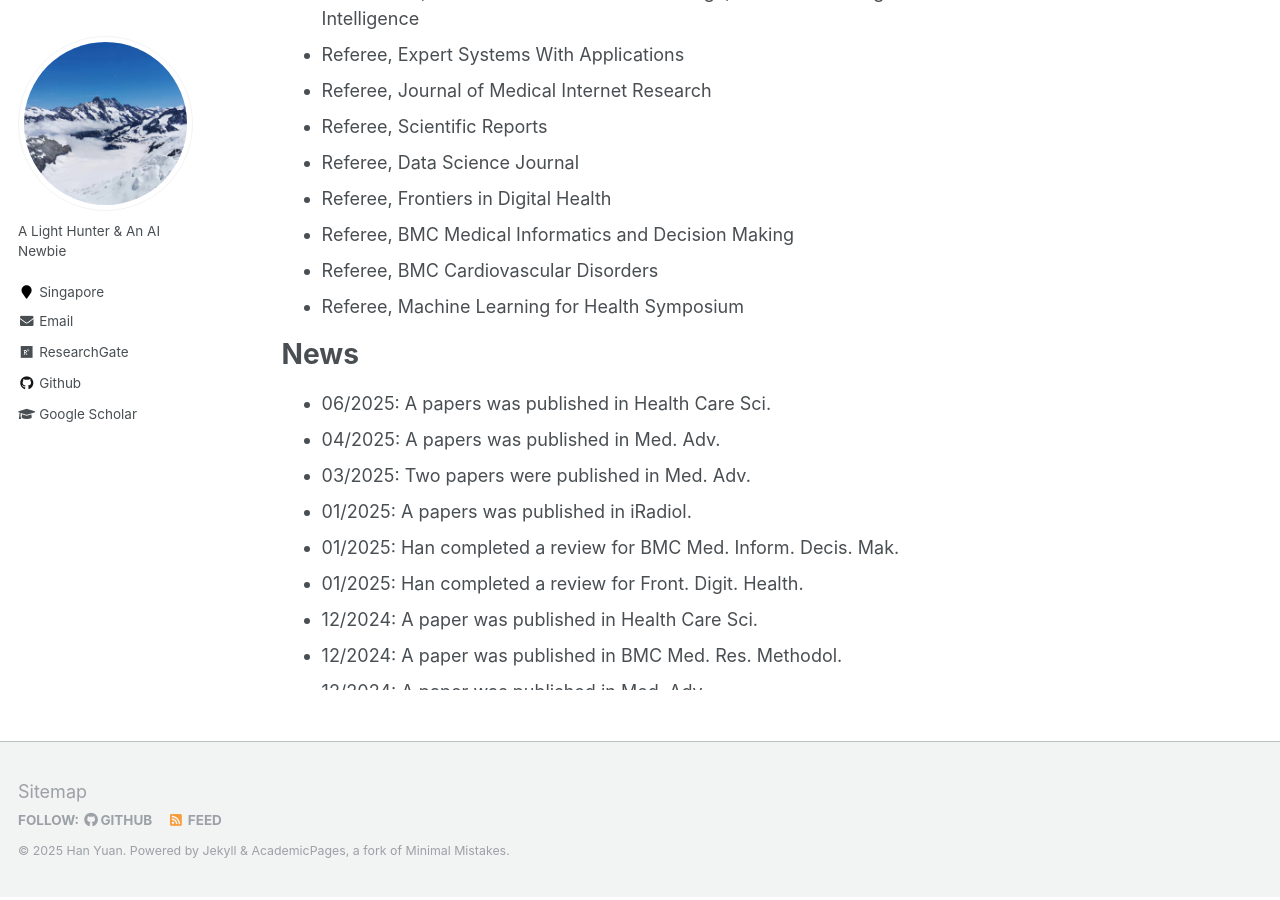
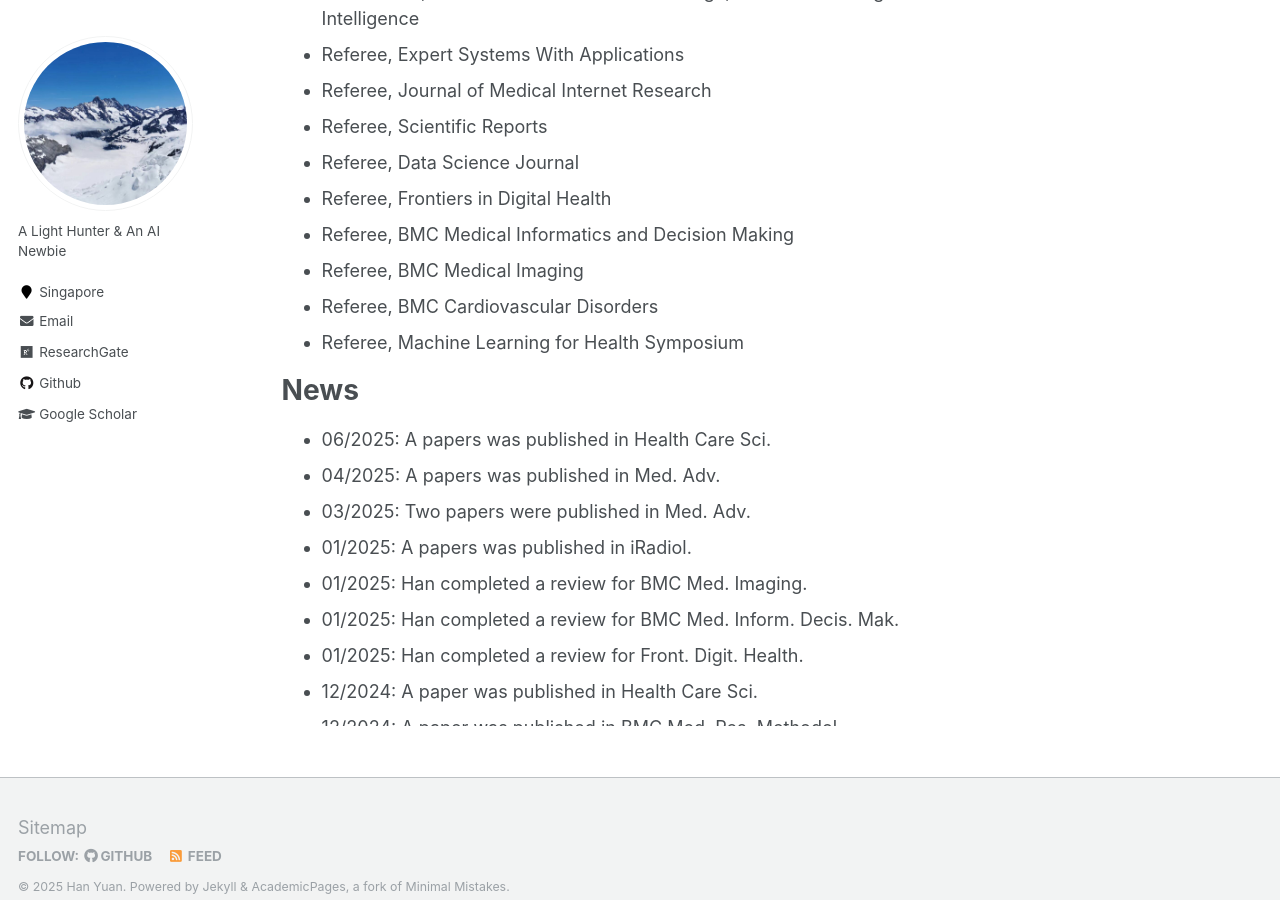
Before and after one commit to Han-Yuan-Med/Han-Yuan-Med.github.io, a Jekyll site: the page built from _pages/about.md, in a window 1280 px wide and 900 px high, scrolled down 1013 px. Built offline with Jekyll 4.4.1, drawn with Linux system fonts in a browser that asks for light colours.

Commit message:
Update about.md

```diff
--- a/_pages/about.md
+++ b/_pages/about.md
@@ -29,6 +29,7 @@ Thank you for visiting my academic website. I invite you to explore the [publica
 * Referee, Data Science Journal
 * Referee, Frontiers in Digital Health
 * Referee, BMC Medical Informatics and Decision Making
+* Referee, BMC Medical Imaging
 * Referee, BMC Cardiovascular Disorders
 * Referee, Machine Learning for Health Symposium
 
@@ -38,6 +39,7 @@ Thank you for visiting my academic website. I invite you to explore the [publica
   <li>04/2025: A papers was published in Med. Adv.</li>
   <li>03/2025: Two papers were published in Med. Adv.</li>
   <li>01/2025: A papers was published in iRadiol.</li>
+  <li>01/2025: Han completed a review for BMC Med. Imaging.</li>
   <li>01/2025: Han completed a review for BMC Med. Inform. Decis. Mak.</li>
   <li>01/2025: Han completed a review for Front. Digit. Health.</li>
   <li>12/2024: A paper was published in Health Care Sci.</li>
```
